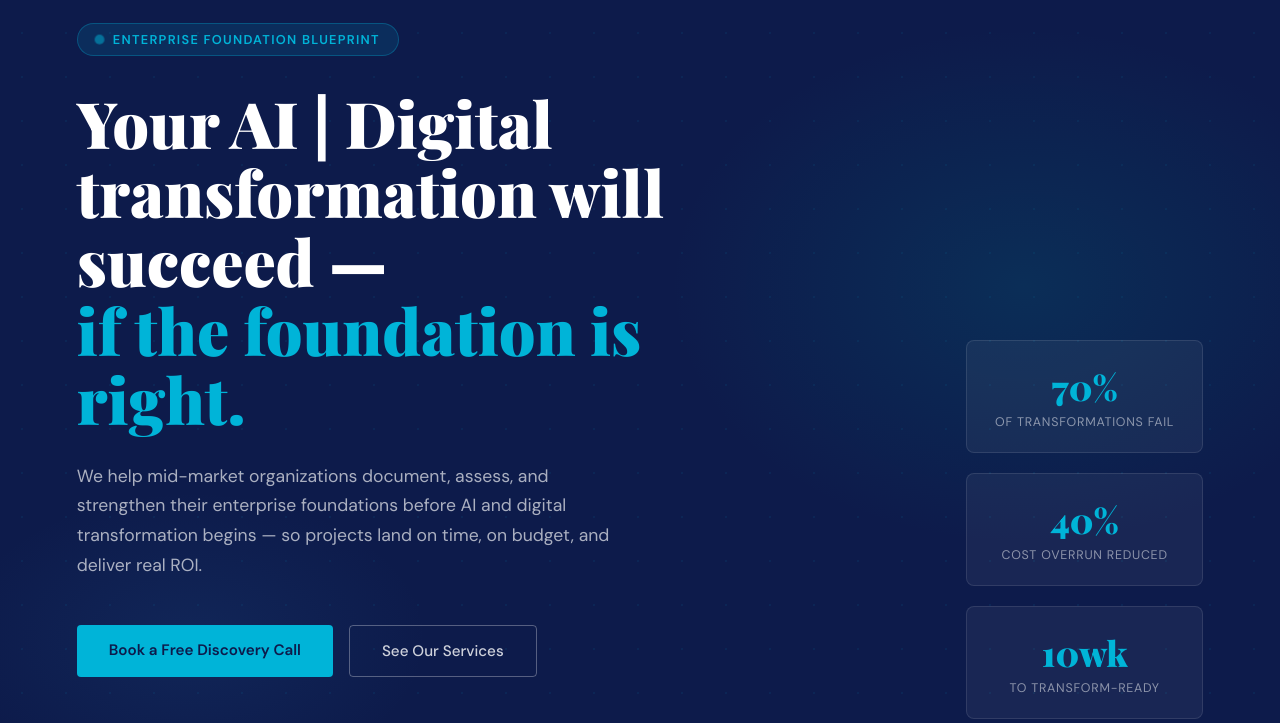
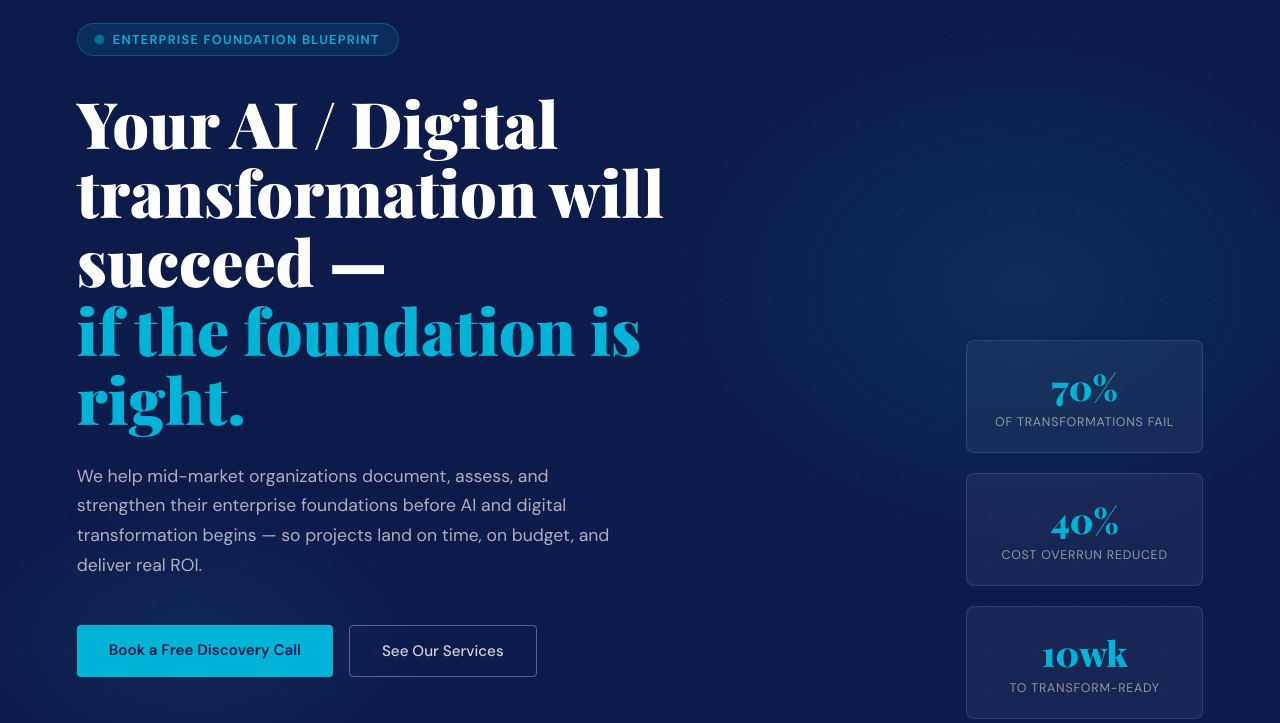
Before and after one commit to 2g2mfamily/EIQ, a plain HTML site: page index.html in a window 1280 px wide. Shown: the part 77-800 px from the top of the page. Drawn offline with nearby package versions, Linux system fonts and the light colour scheme.

Commit message:
title with AI/Digital

```diff
--- a/index.html
+++ b/index.html
@@ -188,7 +188,7 @@ footer{background:var(--dark);padding:40px 6%;display:flex;align-items:center;ju
   <div class="hglow2"></div>
   <div class="hcontent">
     <div class="eyebrow"><div class="edot"></div><span>Enterprise Foundation Blueprint</span></div>
-    <h1>Your AI | Digital transformation will succeed —<br><em>if the foundation is right.</em></h1>
+    <h1>Your AI / Digital transformation will succeed —<br><em>if the foundation is right.</em></h1>
     <p class="hsub">We help mid-market organizations document, assess, and strengthen their enterprise foundations before AI and digital transformation begins — so projects land on time, on budget, and deliver real ROI.</p>
     <div class="hbtns">
       <a href="#contact" class="btn-p">Book a Free Discovery Call</a>
```
